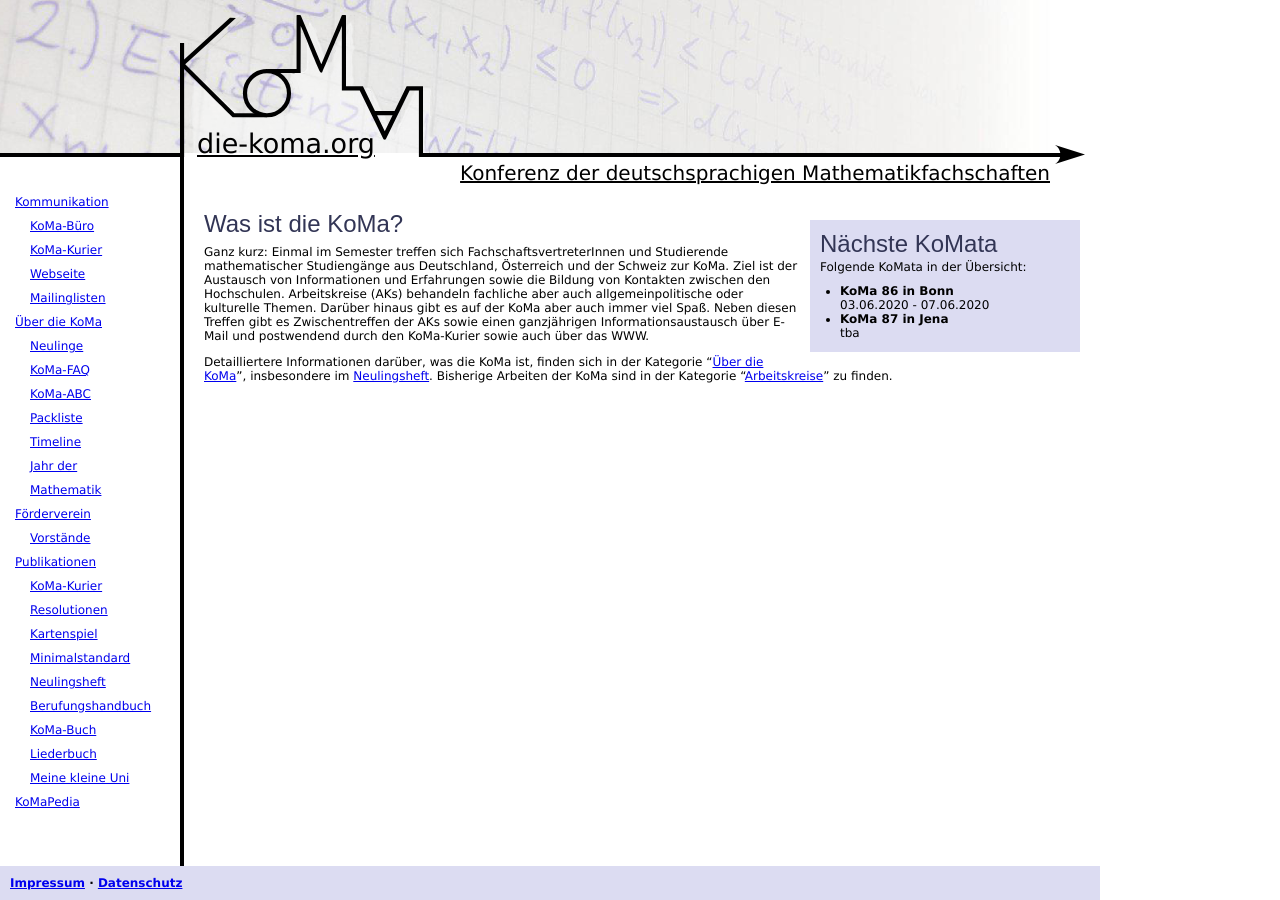
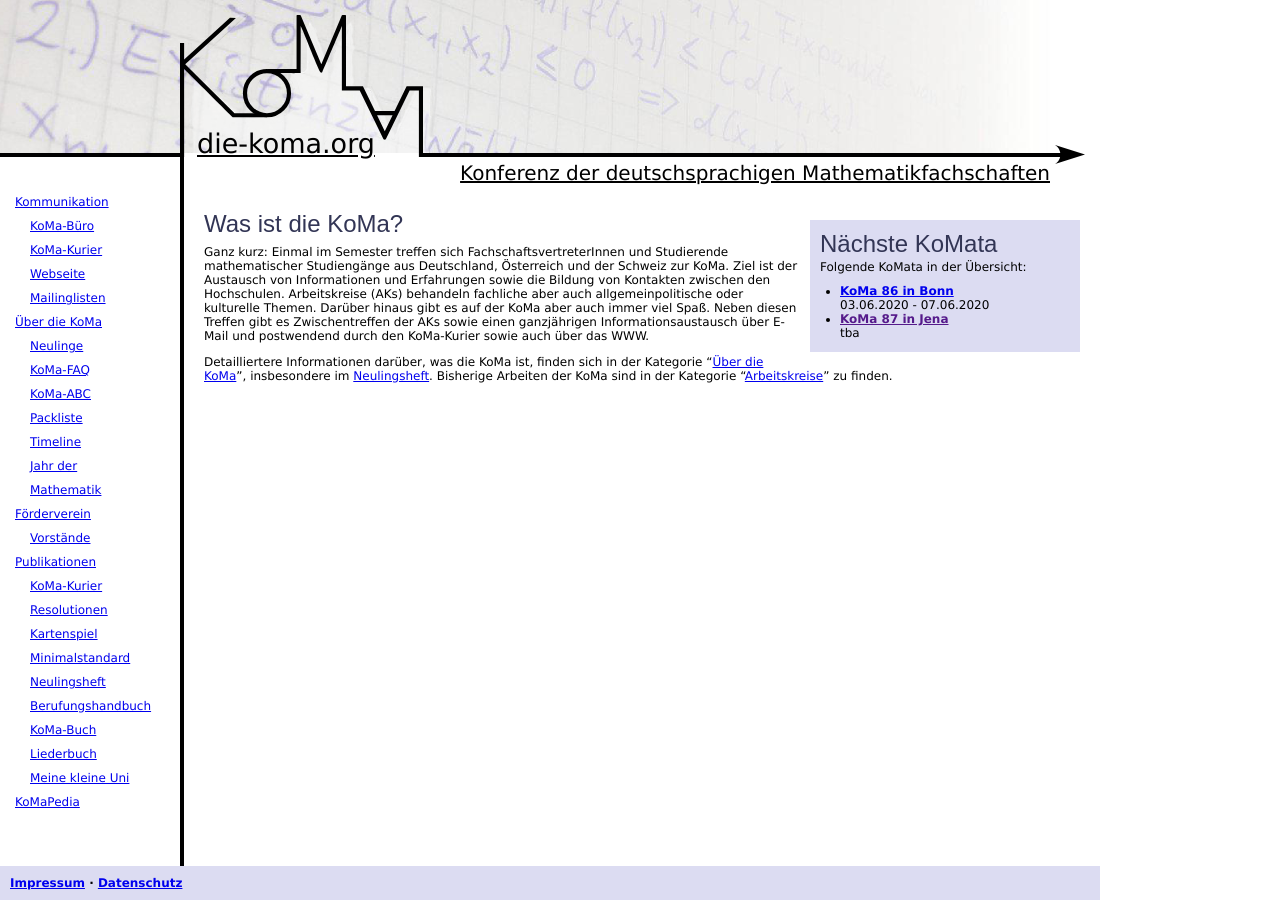
Before and after one commit to Die-KoMa/die-koma.org, a Jekyll site: the page built from index.md, in a window 1280 px wide. Built offline with Jekyll 4.4.1, drawn with Linux system fonts in a browser that asks for light colours.

Commit message:
add bonn url

```diff
--- a/_includes/next_koma.html
+++ b/_includes/next_koma.html
@@ -3,11 +3,11 @@
   <span>Folgende KoMata in der Übersicht:</span>
   <ul>
     <li>
-        <span class="name"><a href"#">KoMa 86 in Bonn</a></span>
+        <span class="name"><a href="https://www.koma86.uni-bonn.de/">KoMa 86 in Bonn</a></span>
         <span class="date">03.06.2020 - 07.06.2020</span>
     </li>
     <li>
-        <span class="name"><a href"#">KoMa 87 in Jena</a></span>
+        <span class="name"><a href="">KoMa 87 in Jena</a></span>
         <span class="date">tba</span>
     </li>
   </ul>
```
